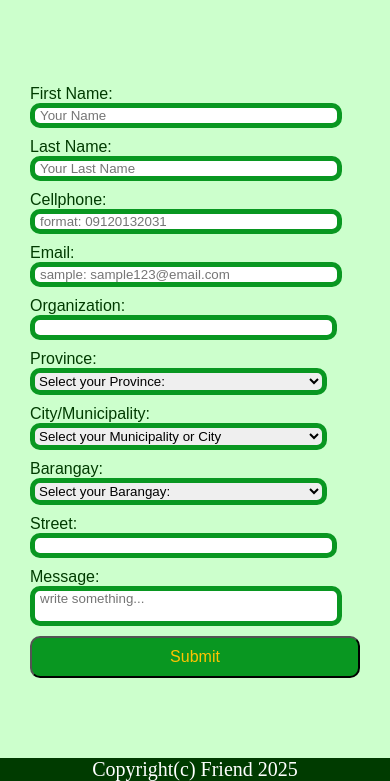
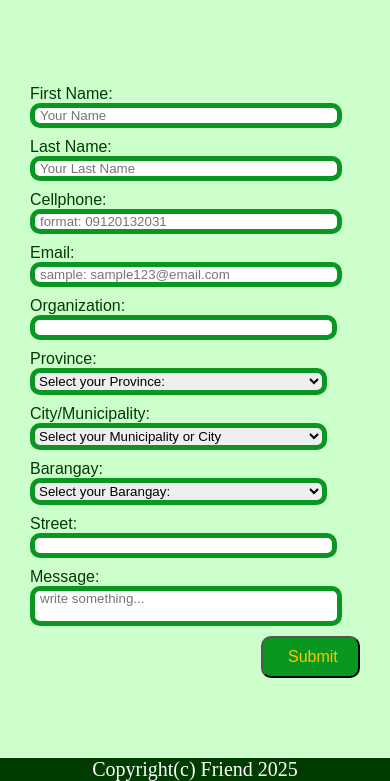
Before and after one commit to Neil-0216/Friend, a plain HTML site: page Contacts.html in a window 390 px wide. Shown: the part 742-1523 px from the top of the page. Drawn offline with Linux system fonts and the light colour scheme; a web font is replaced by a local one.

Commit message:
Update style.css

```diff
--- a/style.css
+++ b/style.css
@@ -297,8 +297,7 @@
         box-sizing: border-box;
     }
     .submit button {
-        width: 100%;
-        justify-content: center;
-        align-items: center;
+        width: 30%;
+
     }
 }
```
